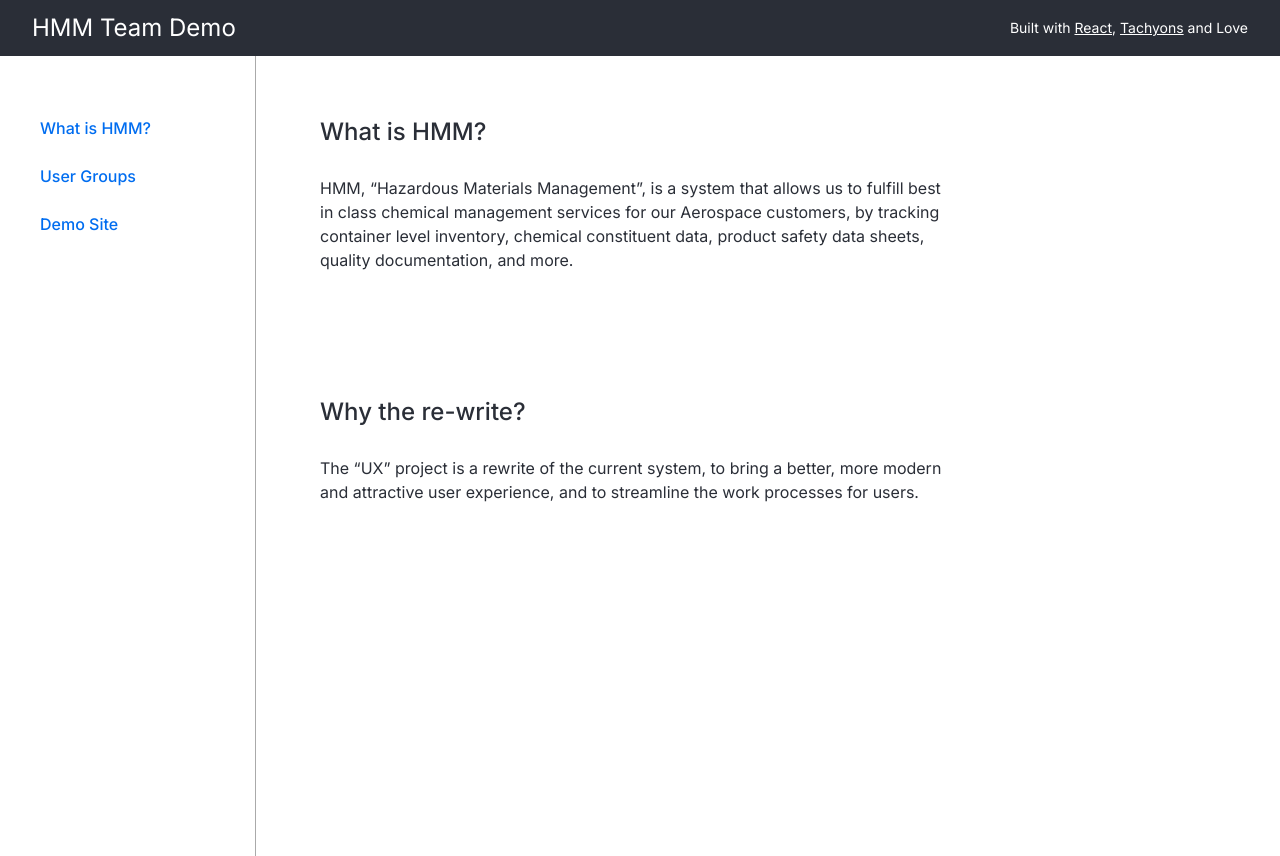
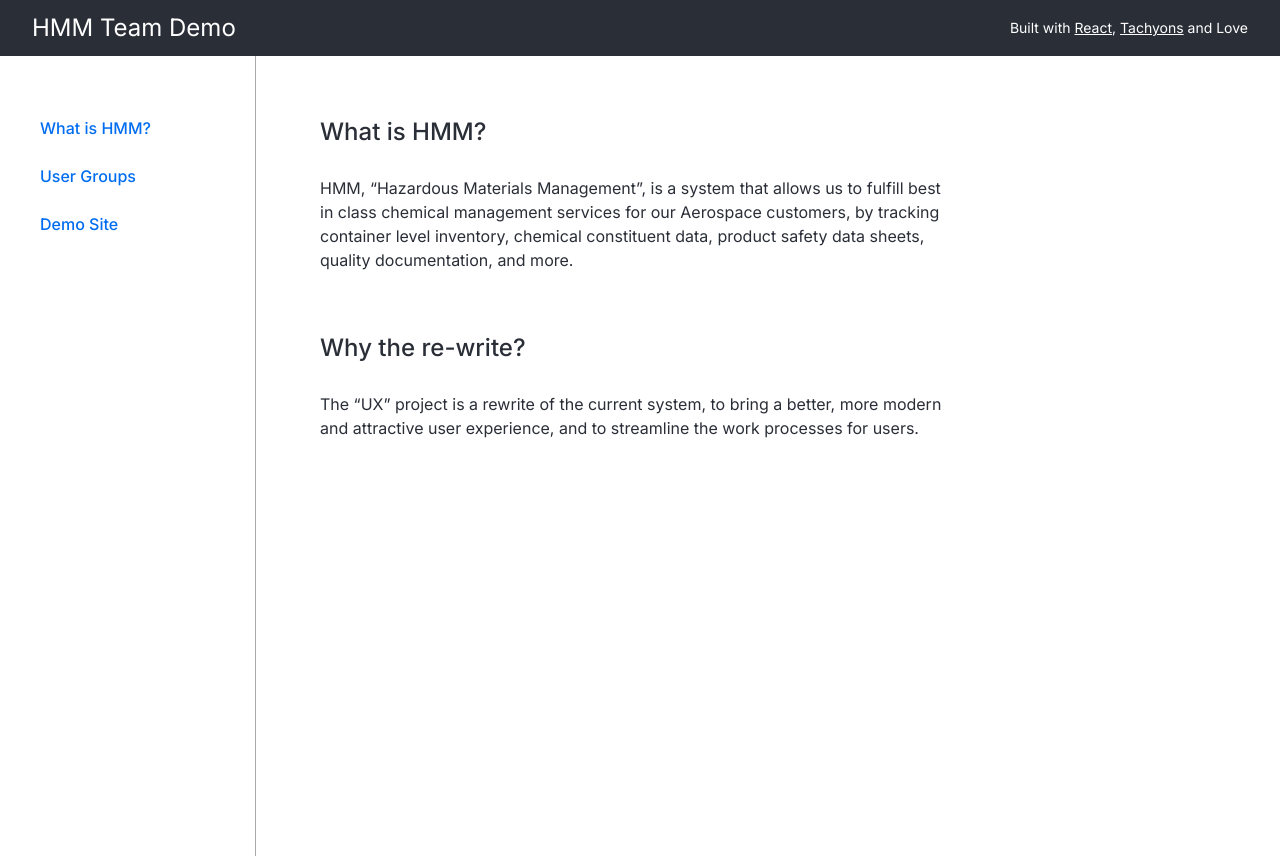
Before and after one commit to laurapadilla/hmm-demo, a React (Create React App) app: page / in a window 1280 px wide. Built offline with nearby package versions, Linux system fonts and the light colour scheme.

Commit message:
add more components

```diff
--- a/package.json
+++ b/package.json
@@ -8,6 +8,7 @@
     "@testing-library/user-event": "^7.1.2",
     "react": "^16.13.1",
     "react-dom": "^16.13.1",
+    "react-router-dom": "^5.2.0",
     "react-scripts": "3.4.3"
   },
   "scripts": {
--- a/src/App.js
+++ b/src/App.js
@@ -24,17 +24,20 @@ function App() {
             and Love
           </p>
         </header>
-        {/* section */}
-        <section className="min-vh-100 flex">
+        {/* Main */}
+        <main className="min-vh-100 flex">
           {/* Nav column */}
           <div className="ph4 pt5 w-20 br b--light-silver">
             <Nav />
           </div>
 
           {/* content column */}
-          <div className="content w-80 pa5">
+          <section className="content w-80 pa5">
+            {/* Home component */}
+            {/* Users Component */}
+            {/* Demo Site Component */}
             <h1 className="fw5 f3-l mb4">What is HMM?</h1>
-            <p className="f5 w-70 lh-copy mb6">
+            <p className="f5 w-70 lh-copy mb5">
               HMM, “Hazardous Materials Management”, is a system that allows us
               to fulfill best in class chemical management services for our
               Aerospace customers, by tracking container level inventory,
@@ -47,8 +50,8 @@ function App() {
               better, more modern and attractive user experience, and to
               streamline the work processes for users.
             </p>
-          </div>
-        </section>
+          </section>
+        </main>
       </div>
     </div>
   );
--- a/src/data/nav.js
+++ b/src/data/nav.js
@@ -9,7 +9,7 @@ const nav = [
   },
   {
     children: "Demo Site",
-    href: "dem0.html",
+    href: "demo.html",
   },
 ];
 
--- a/src/index.js
+++ b/src/index.js
@@ -5,9 +5,8 @@ import App from "./App";
 import * as serviceWorker from "./serviceWorker";
 
 ReactDOM.render(
-  <React.StrictMode>
-    <App />
-  </React.StrictMode>,
+  <App />,
+
   document.getElementById("root")
 );
 
```
Also changed, not shown: src/Demo.js (added), src/Home.js (added), src/Users.js (added), 1 other file (tests, documents, lock files or other folders).
